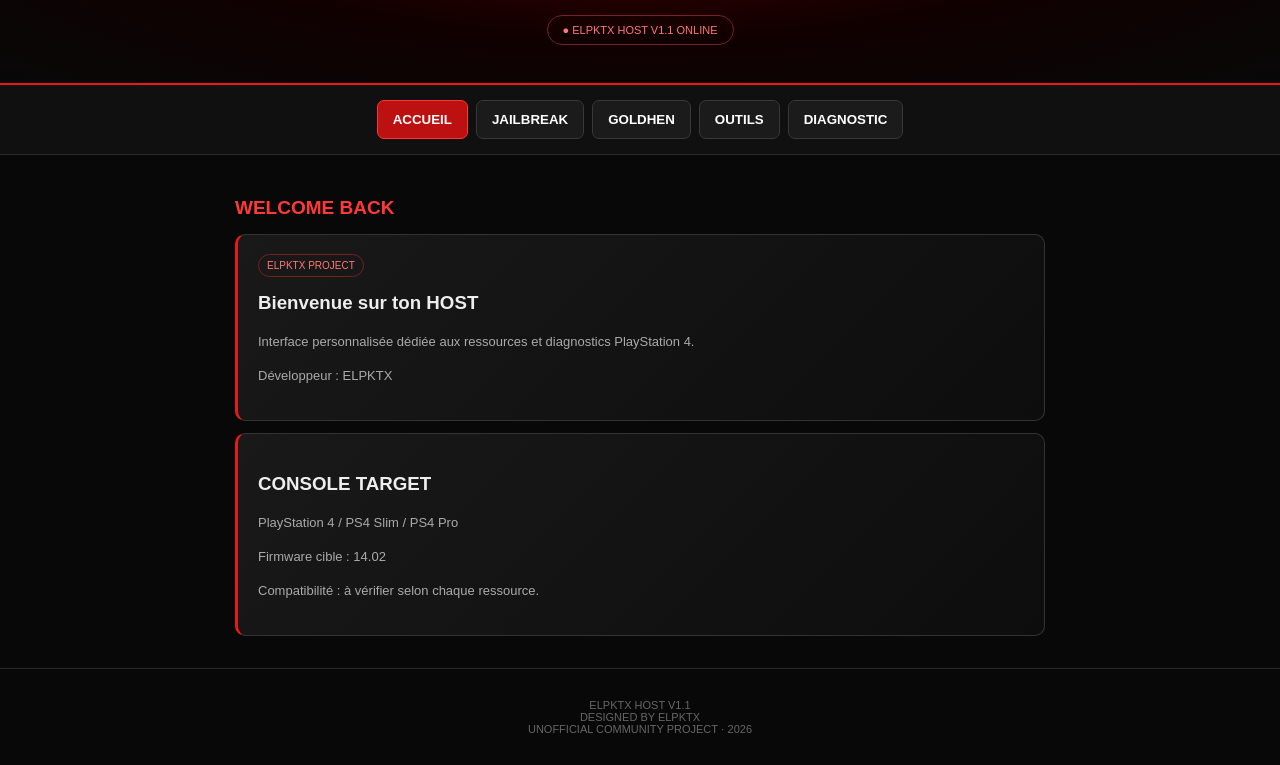
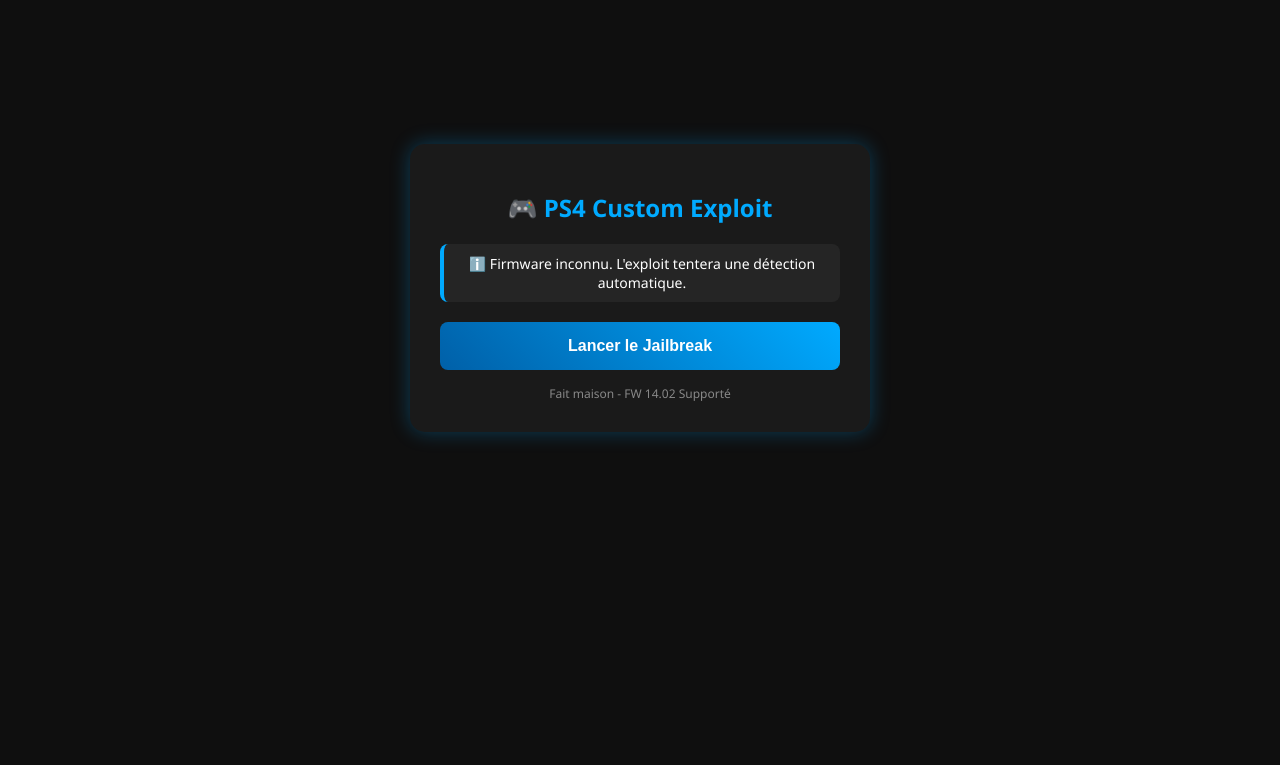
Before and after one commit to ELPKTX/ELPKTX-HOST-14.02, a plain HTML site: page index.html in a window 1280 px wide. Shown: the part 112-877 px from the top of the page. After the commit the page ends 800 px from the top, so only its background shows below. Drawn offline with Linux system fonts and the light colour scheme.

Commit message:
Update index.html

```diff
--- a/index.html
+++ b/index.html
@@ -2,163 +2,124 @@
 <html lang="fr">
 <head>
     <meta charset="UTF-8">
-<meta name="viewport" content="width=device-width,initial-scale=1">
-<meta name="theme-color" content="#090909">
-<title>ELPKTX HOST | PS4 14.02</title>
+    <meta name="viewport" content="width=device-width, initial-scale=1.0">
+    <title>PS4 Custom Webkit 14.02</title>
     <style>
-*{box-sizing:border-box}
-body{margin:0;background:#080808;color:#eee;font-family:Arial,sans-serif}
-header{text-align:center;padding:38px 15px;background:radial-gradient(ellipse at top,#500000,#100000 55%,#080808);border-bottom:2px solid #ed1717}
-.logo{font-size:43px;font-weight:1000;letter-spacing:6px;color:#ff2525;text-shadow:0 0 12px red,0 0 30px #900}
-.subtitle{font-size:12px;letter-spacing:4px;color:#aaa;margin-top:8px}
-.status{display:inline-block;margin-top:18px;padding:8px 15px;border:1px solid #792020;border-radius:30px;color:#ff7777;font-size:11px}
-nav{display:flex;justify-content:center;flex-wrap:wrap;gap:8px;padding:15px;background:#101010;border-bottom:1px solid #292929}
-nav button{width:auto;margin:0;padding:11px 15px;background:#1b1b1b;border:1px solid #383838}
-nav button.active,button:hover{background:#bd1010;border-color:#ff3535}
-main{max-width:850px;margin:auto;padding:20px}
-section{display:none}
-section.active{display:block}
-h2{font-size:19px;color:#ff3939;margin:22px 0 15px}
-.card{padding:20px;margin:12px 0;background:linear-gradient(135deg,#191919,#0d0d0d);border:1px solid #333;border-left:3px solid #e51b1b;border-radius:10px}
-.card p{color:#aaa;font-size:13px;line-height:1.6}
-button{cursor:pointer;background:#c41212;color:white;border:0;border-radius:7px;padding:13px;font-weight:bold}
-.action{width:100%;margin-top:12px}
-.secondary{background:#292929}
-input,select{width:100%;padding:13px;margin-top:12px;background:#080808;color:white;border:1px solid #555;border-radius:7px}
-.result{margin-top:15px;color:#ff7777;font-size:13px;line-height:1.6}
-.tag{font-size:10px;color:#ff7777;border:1px solid #762020;padding:5px 8px;border-radius:20px}
-footer{text-align:center;padding:30px;color:#666;font-size:11px;border-top:1px solid #292929}
+        body {
+            background-color: #0f0f0f;
+            color: #ffffff;
+            font-family: 'Segoe UI', Tahoma, Geneva, Verdana, sans-serif;
+            display: flex;
+            justify-content: center;
+            align-items: center;
+            height: 100vh;
+            margin: 0;
+            text-align: center;
+        }
+        .container {
+            background: #1a1a1a;
+            padding: 30px;
+            border-radius: 15px;
+            box-shadow: 0 0 20px rgba(0, 170, 255, 0.3);
+            width: 90%;
+            max-width: 400px;
+        }
+        h1 { margin-bottom: 20px; font-size: 24px; color: #00aaFF; }
+        .status {
+            margin-bottom: 20px;
+            padding: 10px;
+            background: #252525;
+            border-radius: 8px;
+            font-size: 14px;
+            border-left: 4px solid #555;
+        }
+        .btn {
+            display: block;
+            width: 100%;
+            padding: 15px;
+            margin: 10px 0;
+            background: linear-gradient(45deg, #0060a8, #00aaFF);
+            color: white;
+            border: none;
+            border-radius: 8px;
+            cursor: pointer;
+            font-size: 16px;
+            font-weight: bold;
+            transition: transform 0.1s;
+        }
+        .btn:active { transform: scale(0.98); }
+        .btn:hover { opacity: 0.9; }
+        .info { font-size: 12px; color: #888; margin-top: 15px; }
     </style>
 </head>
 <body>
-<header>
-<div class="logo">ELPKTX</div>
-<div class="subtitle">ULTIMATE PS4 HOST</div>
-<div class="status">● ELPKTX HOST V1.1 ONLINE</div>
-</header>
 
-<nav>
-<button class="active" onclick="showTab('home',this)">ACCUEIL</button>
-<button onclick="showTab('jailbreak',this)">JAILBREAK</button>
-<button onclick="showTab('goldhen',this)">GOLDHEN</button>
-<button onclick="showTab('tools',this)">OUTILS</button>
-<button onclick="showTab('system',this)">DIAGNOSTIC</button>
-</nav>
+<div class="container">
+    <h1>🎮 PS4 Custom Exploit</h1>
 
-<main>
-<section id="home" class="active">
-<h2>WELCOME BACK</h2>
-<div class="card">
-<span class="tag">ELPKTX PROJECT</span>
-<h3>Bienvenue sur ton HOST</h3>
-<p>Interface personnalisée dédiée aux ressources et diagnostics PlayStation 4.</p>
-<p>Développeur : ELPKTX</p>
+    <!-- Zone de statut -->
+    <div id="fw-status" class="status">Détection du Firmware...</div>
+
+    <!-- Bouton Principal -->
+    <button id="exploit-btn" class="btn" onclick="launchExploit()">Lancer le Jailbreak</button>
+
+    <div class="info">Fait maison - FW 14.02 Supporté</div>
 </div>
-<div class="card">
-<h3>CONSOLE TARGET</h3>
-<p>PlayStation 4 / PS4 Slim / PS4 Pro</p>
-<p>Firmware cible : 14.02</p>
-<p>Compatibilité : à vérifier selon chaque ressource.</p>
-</div>
-</section>
-
-<section id="jailbreak">
-<h2>JAILBREAK RESOURCES</h2>
-<div class="card">
-<h3>WEBKIT 14.02</h3>
-<p>Accès à la page WebKit externe.</p>
-<button class="action" onclick="openLink('https://jeef2x.github.io/webkit1402/PS4_1402_v3/')">OPEN WEBKIT 14.02</button>
-</div>
-<div class="card">
-<h3>WEBKITTY HOST</h3>
-<p>Accès à la plateforme externe GoldHEN.</p>
-<button class="action" onclick="openLink('https://webkitty.arabpixel.net/')">OPEN WEBKITTY</button>
-</div>
-<div class="card">
-<h3>INFORMATIONS</h3>
-<p>Un accès à une page WebKit ne garantit pas la compatibilité d'un exploit ou d'un payload avec le firmware 14.02.</p>
-</div>
-</section>
-
-<section id="goldhen">
-<h2>GOLDHEN CENTER</h2>
-<div class="card">
-<h3>GOLDHEN</h3>
-<p>Accès aux ressources externes GoldHEN.</p>
-<button class="action" onclick="openLink('https://webkitty.arabpixel.net/')">OPEN GOLDHEN HOST</button>
-</div>
-<div class="card">
-<h3>COMPATIBILITY STATUS</h3>
-<p>Ne pas considérer une version comme compatible sans confirmation de sa documentation officielle.</p>
-</div>
-</section>
-
-<section id="tools">
-<h2>TOOLS & RESOURCES</h2>
-<div class="card">
-<h3>NETWORK</h3>
-<p>Vérifier la connexion Internet de la console.</p>
-<button class="action" onclick="openLink('https://www.google.com/')">TEST CONNECTION</button>
-</div>
-<div class="card">
-<h3>OFFICIAL PROJECTS</h3>
-<p>Retrouver les ressources et documentations.</p>
-<button class="action" onclick="openLink('https://github.com/GoldHEN/GoldHEN')">GOLDHEN GITHUB</button>
-</div>
-</section>
-
-<section id="system">
-<h2>SYSTEM DIAGNOSTICS</h2>
-<div class="card">
-<h3>FIRMWARE CHECK</h3>
-<p>Sélectionne le firmware de ta console.</p>
-<select id="fw">
-<option value="">Sélectionner</option>
-<option>14.02</option>
-<option>Autre firmware</option>
-</select>
-<button class="action" onclick="checkFW()">ANALYSER</button>
-<div id="fwresult" class="result"></div>
-</div>
-<div class="card">
-<h3>NETWORK STATUS</h3>
-<div id="network" class="result"></div>
-<button class="action secondary" onclick="checkNetwork()">ACTUALISER</button>
-</div>
-<div class="card">
-<h3>BROWSER INFORMATION</h3>
-<div id="browser" class="result"></div>
-</div>
-</section>
-</main>
-
-<footer>
-ELPKTX HOST V1.1<br>
-DESIGNED BY ELPKTX<br>
-UNOFFICIAL COMMUNITY PROJECT · 2026
-</footer>
 
 <script>
-function showTab(id,btn){
- document.querySelectorAll('main section').forEach(s=>s.classList.remove('active'));
- document.querySelectorAll('nav button').forEach(b=>b.classList.remove('active'));
- document.getElementById(id).classList.add('active');
- btn.classList.add('active');
+    // --- CONFIGURATION PERSONNELLE ---
+    // URL vers tes fichiers JS si tu veux séparer le code plus tard
+    const EXPLOIT_URL = "";
+
+    // Fonction de détection automatique du firmware
+    function detectFirmware() {
+        const fwMatch = document.cookie.match(/webbrowser_fw=(\d+\.\d+)/);
+        const statusEl = document.getElementById('fw-status');
+
+        if (fwMatch) {
+            const fw = fwMatch[1];
+            if (fw === "14.02") {
+                statusEl.innerHTML = "✅ Firmware détecté : <strong>14.02</strong>";
+                statusEl.style.borderLeftColor = "#00ff00";
+            } else {
+                statusEl.innerHTML = "⚠️ Firmware détecté : <strong>" + fw + "</strong><br>Ce payload est optimisé pour le 14.02.";
+                statusEl.style.borderLeftColor = "#ffcc00";
             }
-function openLink(url){window.open(url,'_blank','noopener,noreferrer')}
-function checkFW(){
- let fw=document.getElementById('fw').value;
- let out=document.getElementById('fwresult');
- if(!fw){out.textContent='Sélectionne un firmware.';return}
- out.textContent=fw==='14.02'?'Firmware déclaré : 14.02. Compatibilité des ressources à vérifier.':'Firmware différent de la cible principale.';
+        } else {
+            statusEl.innerHTML = "ℹ️ Firmware inconnu. L'exploit tentera une détection automatique.";
+            statusEl.style.borderLeftColor = "#00aaFF";
         }
-function checkNetwork(){
- document.getElementById('network').textContent=
- navigator.onLine?'Connexion réseau détectée par le navigateur.':'Aucune connexion réseau détectée.';
     }
-checkNetwork();
-document.getElementById('browser').textContent=
- 'Navigateur : '+navigator.userAgent;
+
+    // Fonction principale de lancement
+    function launchExploit() {
+        const btn = document.getElementById('exploit-btn');
+        btn.innerText = "Exploitation en cours...";
+        btn.disabled = true;
+
+        // Méthode standard d'appel de l'exploit webkit
+        // On charge le script d'exploitation directement dans le contexte du navigateur
+        try {
+            // Création dynamique du script pour éviter les blocages CORS simples
+            const script = document.createElement('script');
+
+            // Utilisation du payload direct ou via un lien externe
+            // Ici, on utilise la méthode universelle qui force le crash contrôlé
+            window.location.href = "https://jeef2x.github.io/webkit1402/PS4_1402_v3/";
+
+            // Alternative locale si tu as mis le fichier à côté :
+            // window.location.href = "./webkit_payload.js";
+
+        } catch (e) {
+            alert("Erreur lors du lancement : " + e);
+            btn.innerText = "Réessayer";
+            btn.disabled = false;
+        }
+    }
+
+    // Initialisation au chargement
+    window.onload = detectFirmware;
 </script>
+
 </body>
 </html>
```
Lines whose indentation alone changed are shown as unchanged.
